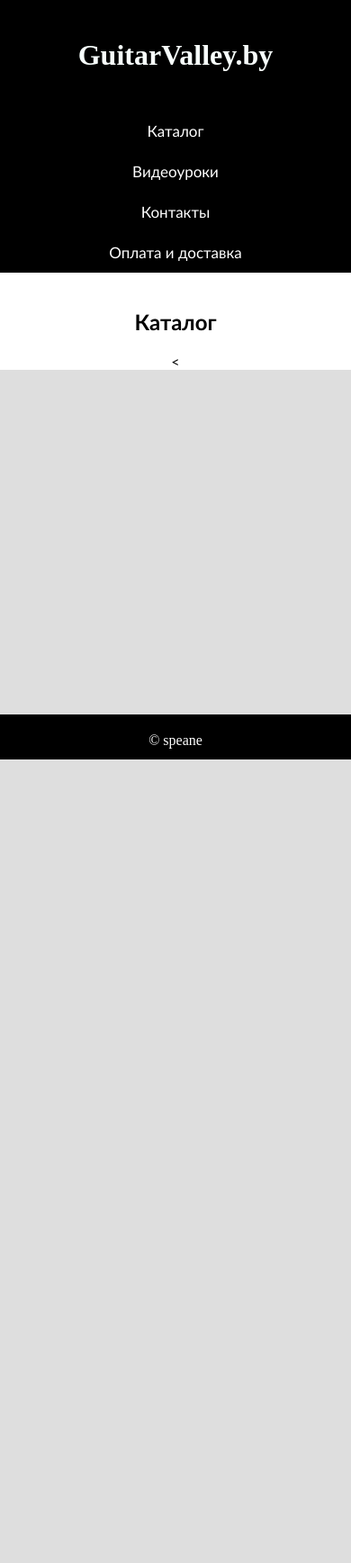
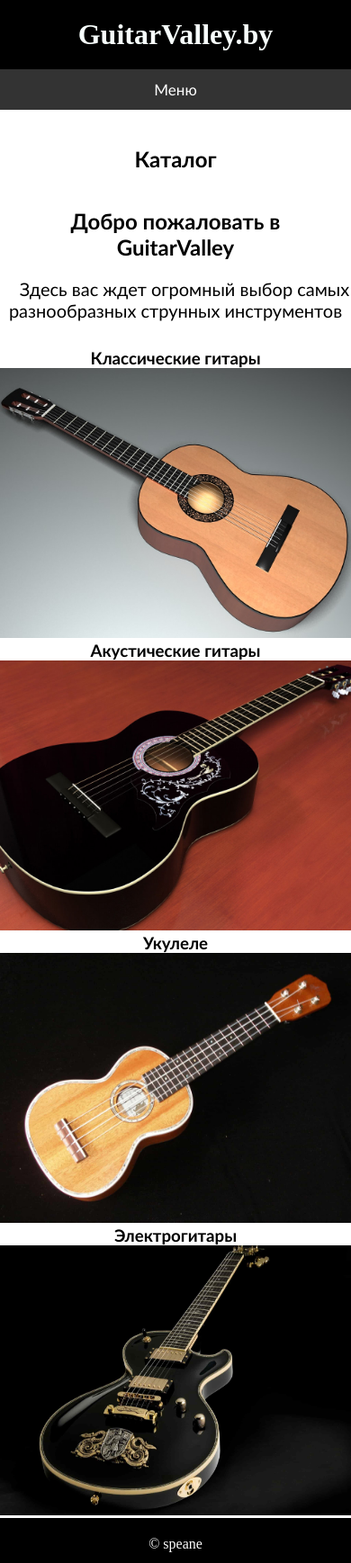
Before and after one commit to speane/speane.github.io, a plain HTML site: page catalog/index.html in a window 390 px wide. Shown: the whole page at 90% size. Before the commit the page ends 844 px from the top, so only its background shows below. Drawn offline with nearby package versions, Linux system fonts and the light colour scheme.

Commit message:
Added catalog page

```diff
--- a/catalog/index.html
+++ b/catalog/index.html
@@ -3,8 +3,10 @@
 <head>
     <meta name="viewport" content="width=device-width, initial-scale=1.0">
     <meta charset="UTF-8">
-    <link rel="icon" type="image/png" href="../images/guitar_valley.png">
-    <title>GuitarValley</title>
+    <link rel="icon" type="../image/png" href="../images/guitar_valley.png">
+    <script src="https://ajax.googleapis.com/ajax/libs/jquery/1.12.0/jquery.min.js"> </script>
+    <script src="script.js"> </script>
+    <title>Каталог</title>
 </head>
     <body>
         <header>
@@ -17,10 +19,44 @@
                 <li class="right-nav-item"><a href="#">Контакты</a></li>
                 <li class="right-nav-item"><a href="#">Оплата и доставка</a></li>
             </ul>
+            <ul id="expand-menu"><li><a>Меню</a></li></ul>
+            <ul id="expandable-menu">
+                <li class="expandable"><a href="catalog/index.html">Каталог</a></li>
+                <li class="expandable"><a href="#">Видеоуроки</a></li>
+                <li class="expandable"><a href="#">Контакты</a></li>
+                <li class="expandable"><a href="#">Оплата и доставка</a></li>
+            </ul>
         </nav>
         <section>
             <h2>Каталог</h2>
-            <
+            <h2>Добро пожаловать в GuitarValley</h2>
+            <p>Здесь вас ждет огромный выбор самых разнообразных струнных инструментов</p>
+            <ul id="catalog">
+                <li class="catalog-cell">
+                    <a href="#">
+                        <h3>Классические гитары</h3>
+                        <img src="../images/classic.jpg">
+                    </a>
+                </li>
+                <li class="catalog-cell">
+                    <a href="#">
+                        <h3>Акустические гитары</h3>
+                        <img src="../images/acoustic.jpg">
+                    </a>
+                </li>
+                <li class="catalog-cell">
+                    <a href="#">
+                        <h3>Укулеле</h3>
+                        <img src="../images/ukulele.jpg">
+                    </a>
+                </li>
+                <li class="catalog-cell">
+                    <a>
+                        <h3>Электрогитары</h3>
+                        <img src="../images/electro.jpg">
+                    </a>
+                </li>
+            </ul>
         </section>
         <footer>
             &copy speane
--- /dev/null
+++ b/catalog/script.js
@@ -0,0 +1,5 @@
+$(document).ready(function(){
+    $("nav #expand-menu").click(function(){
+        $("nav ul#expandable-menu li").slideToggle(0);
+    });
+});
--- a/catalog/style.css
+++ b/catalog/style.css
@@ -1,3 +1,5 @@
+/* COMMON OPTIONS */
+
 * {
     margin: 0;
     box-sizing: border-box;
@@ -11,6 +13,9 @@ body {
     background-color: #dedede;
     min-width: 320px;
 }
+
+/* HEADER */
+
 header {
     background-color: #000000;
     color: #fff5f0;
@@ -23,6 +28,8 @@ header a {
     display: inline-block;
     padding: 43px;
 }
+
+/* SECTION */
 
 section a {
     color: black;
@@ -39,7 +46,6 @@ section li.catalog-cell:hover h4 {
     /*background-color: #c0c7c5;*/
     border-bottom: 5px solid black;
 }
-
 section li.catalog-cell:hover h3 {
     background-color: #e7eff4;
 }
@@ -54,7 +60,39 @@ section p {
     font-size: 20px;
     text-indent: 20px;
 }
+section {
+    background-color: #ffffff;
 
+    padding-top: 20px;
+
+    width: 80%;
+    max-width: 1400px;
+    margin: auto;
+
+    text-align: center;
+    font-family: Calibri, serif;
+}
+section #catalog {
+    padding: 0;
+    overflow: hidden;
+}
+section .catalog-cell {
+    margin-right: 70px;
+    margin-left: 70px;
+    display: inline-block;
+
+    max-width: 100%;
+    width: 400px;
+    height: 300px;
+    /*max-height: 300px;*/
+}
+
+section img {
+    width: 100%;
+    height: 100%;
+}
+
+/* NAVIGATION */
 
 nav * {
     padding: 0;
@@ -92,45 +130,27 @@ nav a {
     margin: 0;
     width: 100%;
 }
-
 nav a:hover {
     background-color: #ffffff;
     color: black;
 }
-
-section {
-    background-color: #ffffff;
-
-    padding-top: 20px;
-
-    width: 80%;
-    max-width: 1400px;
-    margin: auto;
-
+nav ul#expand-menu li {
     text-align: center;
-    font-family: Calibri, serif;
+    width: 100%;
+    display: none;
+    background-color: #333333;
+}
+nav ul#expandable-menu li {
+    text-align: center;
+    width: 100%;
+    display: none;
+}
+nav ul#expand-menu li a:hover {
+    background-color: #333333;
+    color: white;
 }
 
-section #catalog {
-    padding: 0;
-    overflow: hidden;
-}
-section .catalog-cell {
-    margin-right: auto;
-    margin-left: auto;
-    display: inline-block;
-
-    max-width: 100%;
-    width: 400px;
-    height: 300px;
-    /*max-height: 300px;*/
-}
-
-section img {
-    /*background-color: aliceblue;*/
-    width: 100%;
-    height: 100%;
-}
+/* FOOTER */
 
 footer {
     position: absolute;
@@ -146,12 +166,27 @@ footer {
     text-align: center;
 }
 
+/* RESPONSIVE FEATURES */
+
 @media only screen and (max-width: 600px){
     nav ul#menu li {
         float: none;
         display: block;
     }
+    nav ul#expand-menu li {
+        text-align: center;
+        display: block;
+    }
+    nav ul#menu li {
+        display: none;
+    }
     section {
         width: 100%;
     }
+    header a {
+        padding: 20px;
+    }
+    section .catalog-cell {
+        margin: auto;
+    }
 }
--- /dev/null
+++ b/template/script.js
@@ -0,0 +1,5 @@
+$(document).ready(function(){
+    $("nav #expand-menu").click(function(){
+        $("nav ul#expandable-menu li").slideToggle(0);
+    });
+});
--- a/template/style.css
+++ b/template/style.css
@@ -1,3 +1,5 @@
+/* COMMON OPTIONS */
+
 * {
     margin: 0;
     box-sizing: border-box;
@@ -11,6 +13,9 @@ body {
     background-color: #dedede;
     min-width: 320px;
 }
+
+/* HEADER */
+
 header {
     background-color: #000000;
     color: #fff5f0;
@@ -23,6 +28,8 @@ header a {
     display: inline-block;
     padding: 43px;
 }
+
+/* SECTION */
 
 section a {
     color: black;
@@ -39,7 +46,6 @@ section li.catalog-cell:hover h4 {
     /*background-color: #c0c7c5;*/
     border-bottom: 5px solid black;
 }
-
 section li.catalog-cell:hover h3 {
     background-color: #e7eff4;
 }
@@ -49,12 +55,48 @@ section li {
 section h2 {
     padding: 20px;
 }
+section h3 {
+    font-size: larger;
+    padding-bottom: 10px;
+}
 section p {
     padding-bottom: 30px;
     font-size: 20px;
     text-indent: 20px;
 }
+section {
+    background-color: #ffffff;
 
+    padding-top: 20px;
+
+    width: 80%;
+    max-width: 1400px;
+    margin: auto;
+
+    text-align: center;
+    font-family: Calibri, serif;
+}
+section #catalog {
+    padding: 0;
+    overflow: hidden;
+}
+section .catalog-cell {
+    margin-right: auto;
+    margin-left: auto;
+    display: inline-block;
+
+    max-width: 100%;
+    width: 400px;
+    height: 300px;
+    /*max-height: 300px;*/
+}
+
+section img {
+    width: 100%;
+    height: 100%;
+}
+
+/* NAVIGATION */
 
 nav * {
     padding: 0;
@@ -92,45 +134,27 @@ nav a {
     margin: 0;
     width: 100%;
 }
-
 nav a:hover {
     background-color: #ffffff;
     color: black;
 }
-
-section {
-    background-color: #ffffff;
-
-    padding-top: 20px;
-
-    width: 80%;
-    max-width: 1400px;
-    margin: auto;
-
+nav ul#expand-menu li {
     text-align: center;
-    font-family: Calibri, serif;
+    width: 100%;
+    display: none;
+    background-color: #333333;
+}
+nav ul#expandable-menu li {
+    text-align: center;
+    width: 100%;
+    display: none;
+}
+nav ul#expand-menu li a:hover {
+    background-color: #333333;
+    color: white;
 }
 
-section #catalog {
-    padding: 0;
-    overflow: hidden;
-}
-section .catalog-cell {
-    margin-right: auto;
-    margin-left: auto;
-    display: inline-block;
-
-    max-width: 100%;
-    width: 400px;
-    height: 300px;
-    /*max-height: 300px;*/
-}
-
-section img {
-    /*background-color: aliceblue;*/
-    width: 100%;
-    height: 100%;
-}
+/* FOOTER */
 
 footer {
     position: absolute;
@@ -146,12 +170,24 @@ footer {
     text-align: center;
 }
 
+/* RESPONSIVE FEATURES */
+
 @media only screen and (max-width: 600px){
     nav ul#menu li {
         float: none;
         display: block;
     }
+    nav ul#expand-menu li {
+        text-align: center;
+        display: block;
+    }
+    nav ul#menu li {
+        display: none;
+    }
     section {
         width: 100%;
     }
+    header a {
+        padding: 20px;
+    }
 }
```
Also changed, not shown: template/index.html (+9 -0 lines).
